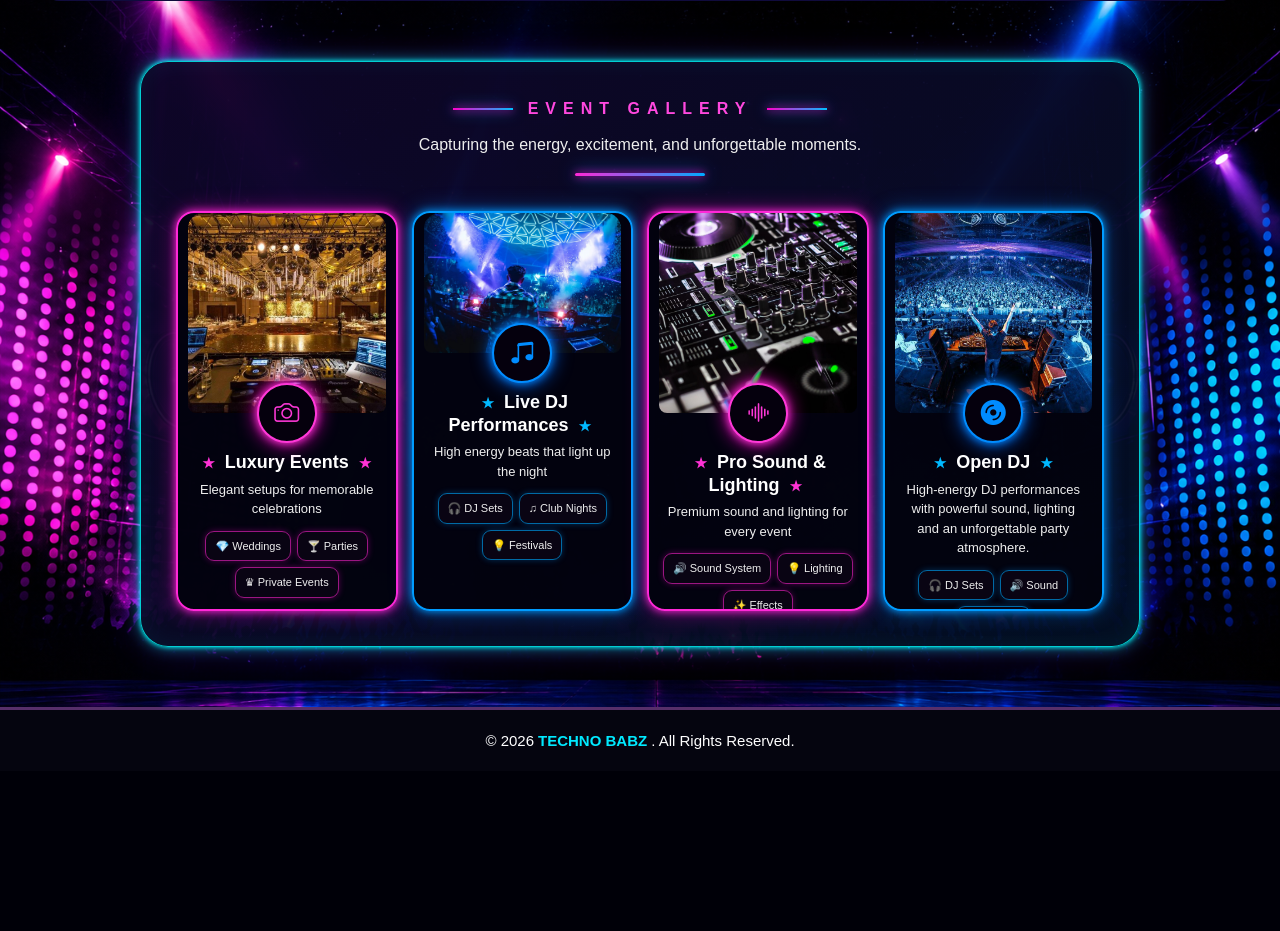
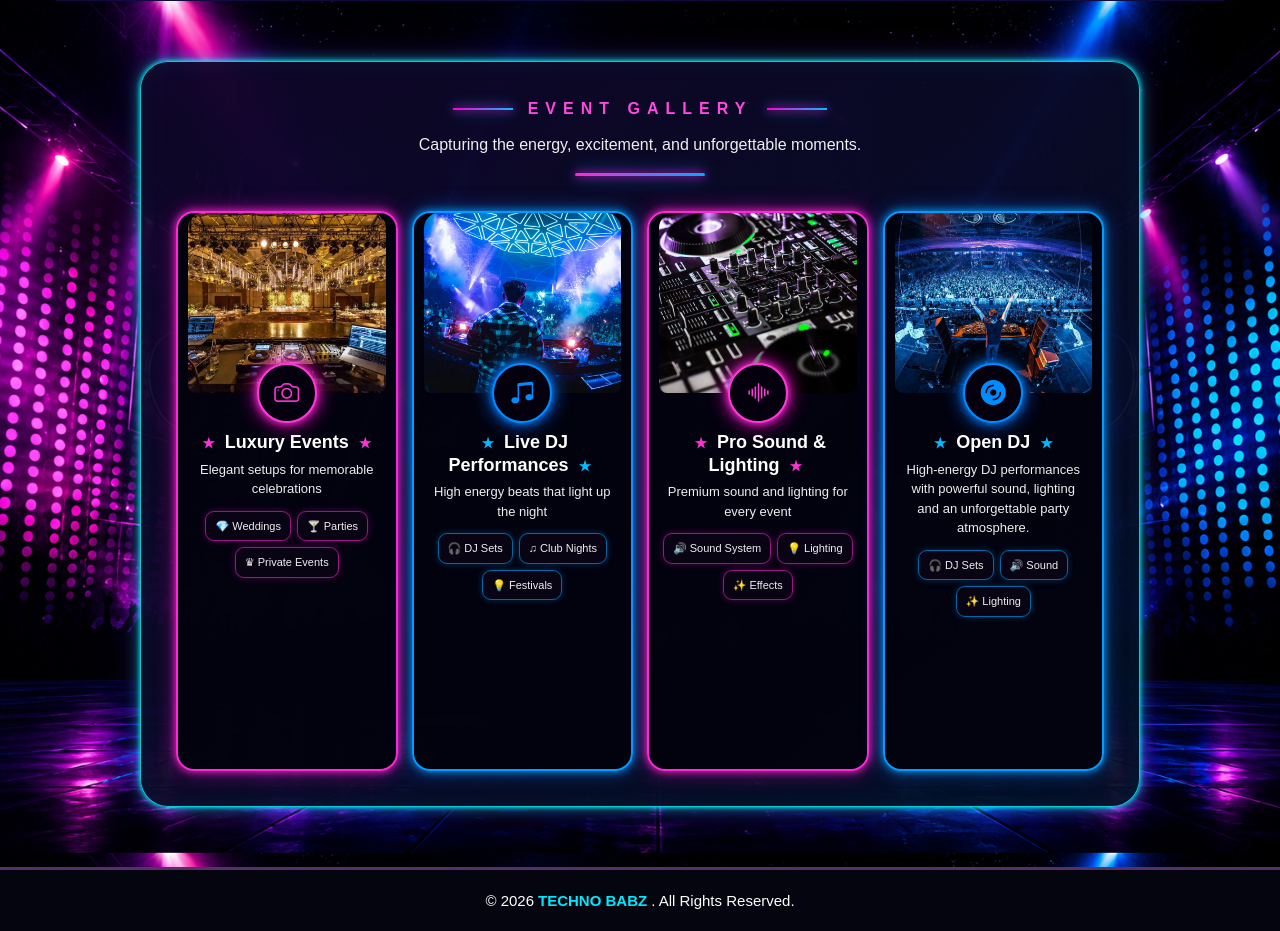
Before and after one commit to anusatheesanathu-9383/techno-babz, a Django app: page / in a window 1280 px wide. Shown: the part 855-1786 px from the top of the page. Before the commit the page ends 1604 px from the top, so only its background shows below. Run offline with Django 5.2, Linux system fonts and the light colour scheme.

Commit message:
Fix desktop event gallery image heights

```diff
--- a/static/css/style.css
+++ b/static/css/style.css
@@ -4092,7 +4092,7 @@ body.about-page .container {
 }
 
 /* =========================================================
-   DESKTOP EVENT GALLERY — 4 CARDS IN ONE ROW
+   DESKTOP EVENT GALLERY — 4 CARDS SAME HEIGHT
    MOBILE IS NOT TOUCHED
 ========================================================= */
 
@@ -4100,9 +4100,7 @@ body.about-page .container {
 
     .neon-gallery-container {
         display: grid !important;
-
         grid-template-columns: repeat(4, minmax(0, 1fr)) !important;
-
         gap: 14px !important;
 
         width: 100% !important;
@@ -4112,40 +4110,47 @@ body.about-page .container {
         margin-right: auto !important;
     }
 
+    /* ALL DESKTOP CARDS */
     .neon-gallery-card {
         width: 100% !important;
         min-width: 0 !important;
+        height: 560px !important;
+        min-height: 560px !important;
+        max-height: 560px !important;
         margin: 0 !important;
-
-        /* MEDIUM CARD HEIGHT */
-        height: 400px !important;
-        min-height: 400px !important;
-        max-height: 400px !important;
-    }
-
+    }
+
+    /* ALL DESKTOP IMAGES — SAME MEDIUM HEIGHT */
     .neon-gallery-image {
         width: 100% !important;
-        height: 200px !important;
+        height: 180px !important;
+        overflow: hidden !important;
     }
 
     .neon-gallery-image img {
         width: 100% !important;
-        height: 200px !important;
+        height: 180px !important;
+        min-height: 180px !important;
+        max-height: 180px !important;
+
         object-fit: cover !important;
-    }
-
-
-    /* =====================================================
-       2ND CARD — SLIGHTLY LARGER IMAGE
-    ===================================================== */
-
-    .neon-gallery-card:nth-child(2) .neon-gallery-image {
-        height: 140px !important;
-    }
-
+        display: block !important;
+    }
+
+    /* FIRST IMAGE */
+    .neon-gallery-card:nth-child(1) .neon-gallery-image,
+    .neon-gallery-card:nth-child(1) .neon-gallery-image img {
+        height: 180px !important;
+        min-height: 180px !important;
+        max-height: 180px !important;
+    }
+
+    /* SECOND IMAGE */
+    .neon-gallery-card:nth-child(2) .neon-gallery-image,
     .neon-gallery-card:nth-child(2) .neon-gallery-image img {
-        height: 140px !important;
-        object-fit: cover !important;
-    }
-
-}
+        height: 180px !important;
+        min-height: 180px !important;
+        max-height: 180px !important;
+    }
+
+}
```
